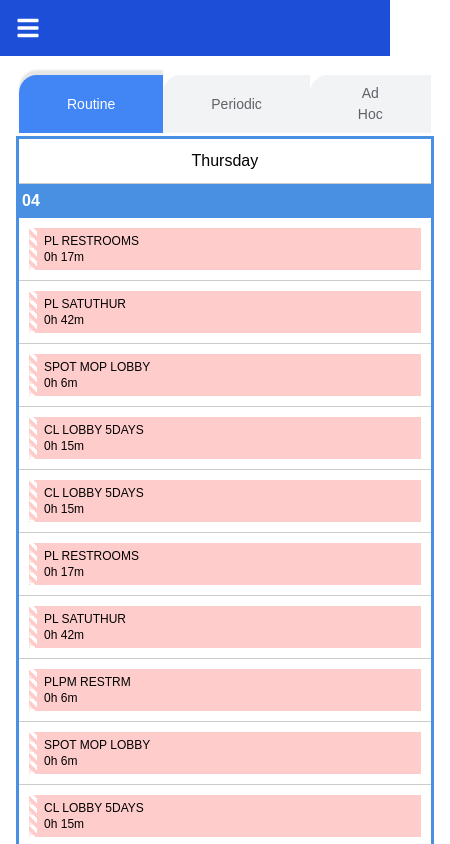
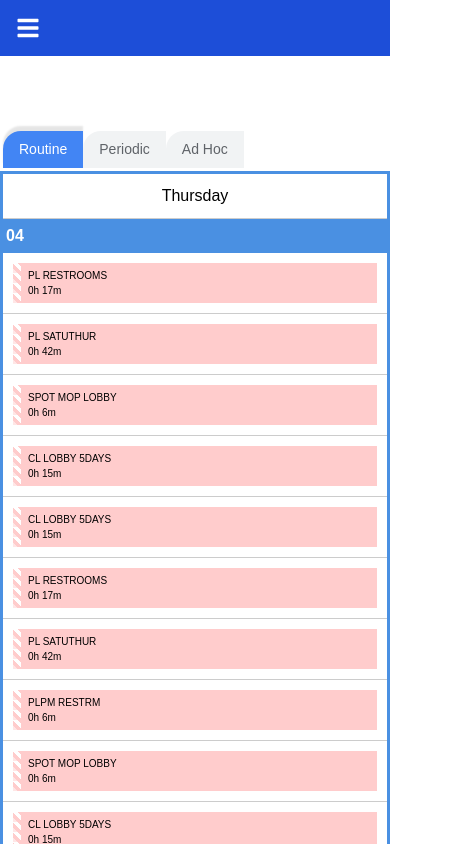
Before and after one commit to kainatkiranrashid2/lcisystems-task, a React (Vite) app: page /facility-schedule in a window 390 px wide. Shown: the top 844 px of the page, 450 px wide, since content can reach past the window. Built offline with nearby package versions, Linux system fonts and the light colour scheme.

Commit message:
make responsive changes

```diff
--- a/src/App.jsx
+++ b/src/App.jsx
@@ -9,9 +9,9 @@ import Home from "./components/Home";
 const App = () => {
   return (
     <Router>
-      <div className="sm:flex relative sm:static">
+      <div className="block lg:flex ">
         <Sidebar />
-        <div className="flex-1 absolute sm:static   sm:mt-0 p-4 ">
+        <div className="flex-1 lg:ml-64 mt-16 sm:mt-0 p-0 sm:p-4">
           <Routes>
             {/* <Route path="/overview" element={<Overview />} /> */}
             {/* <Route path="/user-management" element={<UserManagement />} /> */}
--- a/src/components/AdhocTable.jsx
+++ b/src/components/AdhocTable.jsx
@@ -18,23 +18,25 @@ const AdHocTable = ({ data }) => {
       <table>
         <thead>
           <tr>
-            <th>Bucket</th>
-            <th>Op-Code</th>
-            <th>Hours Used</th>
-            <th>Total Hours</th>
-            <th>Graphs</th>
+            <th className="text-[10px]">Bucket</th>
+            <th className="text-[10px]">Op-Code</th>
+            <th className="text-[10px]">Hours Used</th>
+            <th className="text-[10px]">Total Hours</th>
+            <th className="text-[10px]">Graphs</th>
           </tr>
         </thead>
         <tbody>
           {data.map((item, index) => (
             <tr key={index}>
-              <td>{item.taskDesc}</td>
-              <td>
+              <td className="text-[10px]">{item.taskDesc}</td>
+              <td className="text-[10px]">
                 {item.opCode ? `${item.opCode} - ${item.opCodeDesc}` : "---"}
               </td>
-              <td>{formatTime(item.usedTime)}</td>
-              <td>{formatTime(item.yearlyMinsSetAside)}</td>
-              <td>
+              <td className="text-[10px]">{formatTime(item.usedTime)}</td>
+              <td className="text-[10px]">
+                {formatTime(item.yearlyMinsSetAside)}
+              </td>
+              <td className="text-[10px]">
                 <div
                   className="graph-bar"
                   style={{ width: `${getRandomPercentage()}%` }}></div>
--- a/src/components/Sidebar.jsx
+++ b/src/components/Sidebar.jsx
@@ -56,13 +56,13 @@ const Sidebar = () => {
   };
 
   return (
-    <div className="relative sm:relative">
-      <div className="lg:hidden flex items-center p-4 bg-blue-700 text-white">
+    <div className="h-16 lg:h-full">
+      <div className="xs:fixed lg:hidden flex items-center p-4 bg-blue-700 text-white">
         <FaBars className="w-6 h-6 " onClick={toggleSidebar} />
       </div>
 
       <div
-        className={`fixed lg:static top-0 left-0 h-full bg-blue-700 text-white flex flex-col transition-transform transform ${
+        className={`fixed top-0 left-0 h-full bg-blue-700 text-white flex flex-col transition-transform transform ${
           isSidebarOpen ? "translate-x-0" : "-translate-x-full"
         } lg:translate-x-0 w-64 z-50`}>
         <div className="p-4 border-b border-blue-800">
--- a/src/components/TabContainer.jsx
+++ b/src/components/TabContainer.jsx
@@ -29,17 +29,23 @@ const TabContainer = () => {
       <div className="tab-buttons">
         <button
           onClick={() => setActiveTab("routine")}
-          className={`tab-button ${activeTab === "routine" ? "active" : ""}`}>
+          className={`tab-button py-2 sm:py-4 px-[16px] sm:px-[24] md:px-[48] ${
+            activeTab === "routine" ? "active" : ""
+          }`}>
           Routine
         </button>
         <button
           onClick={() => setActiveTab("periodic")}
-          className={`tab-button ${activeTab === "periodic" ? "active" : ""}`}>
+          className={`tab-button py-2 sm:py-4 px-[16px] sm:px-[24] md:px-[48] ${
+            activeTab === "periodic" ? "active" : ""
+          }`}>
           Periodic
         </button>
         <button
           onClick={() => setActiveTab("adHoc")}
-          className={`tab-button ${activeTab === "adHoc" ? "active" : ""}`}>
+          className={`tab-button py-2 sm:py-4 px-[16px] sm:px-[24] md:px-[48] ${
+            activeTab === "adHoc" ? "active" : ""
+          }`}>
           Ad Hoc
         </button>
       </div>
--- a/src/components/TaskCard.jsx
+++ b/src/components/TaskCard.jsx
@@ -45,8 +45,8 @@ const TaskCard = ({ task }) => {
         onMouseEnter={() => setShowTooltip(true)}
         onMouseLeave={() => setShowTooltip(false)}>
         <div className="task-content">
-          <h4 className="text-xs">{task.cw_route_name}</h4>
-          <p className="text-xs">
+          <h4 className="text-[10px]">{task.cw_route_name}</h4>
+          <p className="text-[10px]">
             {Math.floor(task.cleaning_Time_Min / 60)}h{" "}
             {Math.round(task.cleaning_Time_Min % 60)}m
           </p>
--- a/src/index.css
+++ b/src/index.css
@@ -246,7 +246,6 @@
 .tab-button {
   border: none;
   background: none;
-  padding: 8px 48px;
 
   background-color: #f1f3f4;
 
```
